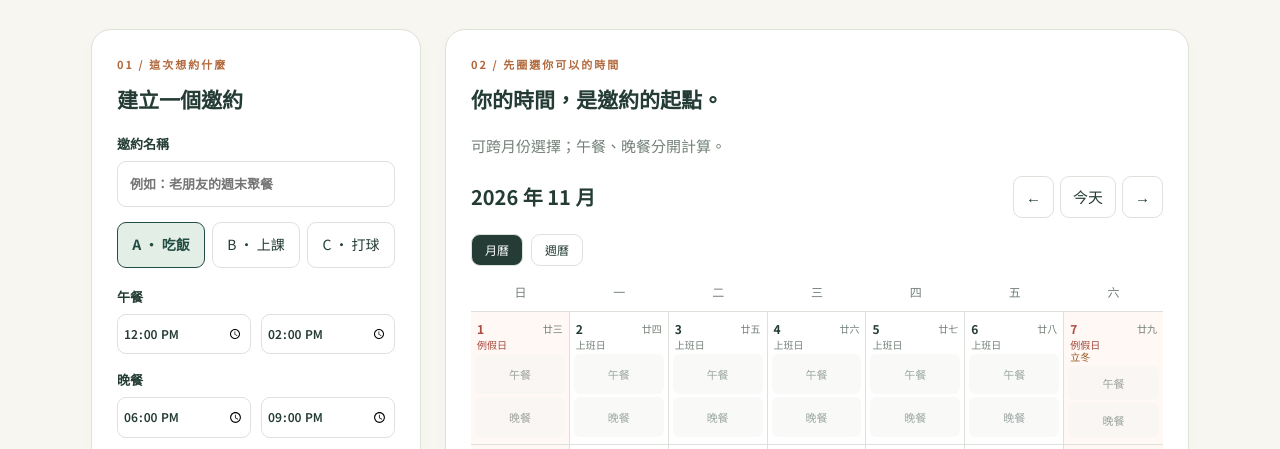
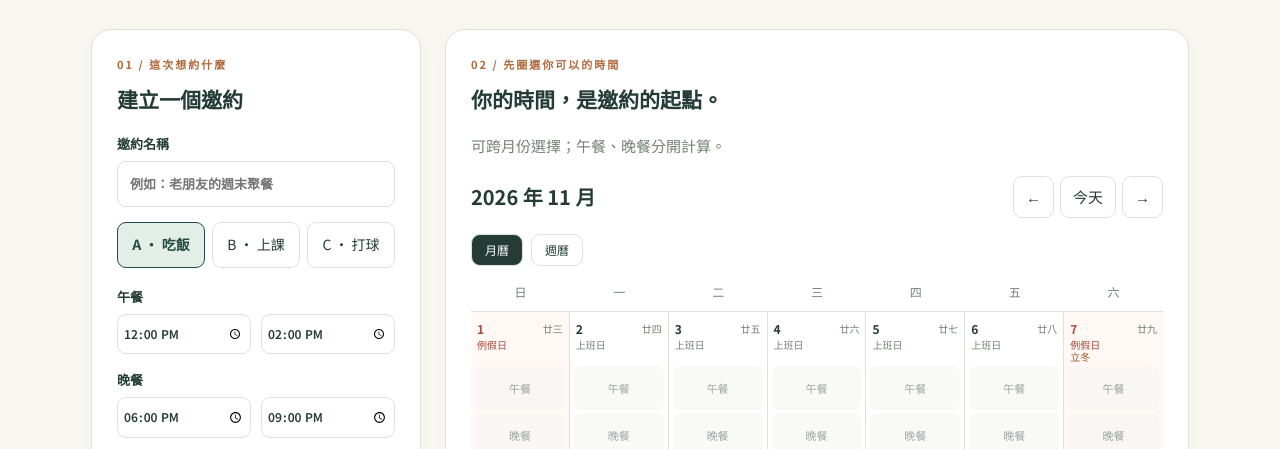
Before and after one commit to mcsewoody/friend-time, a website: page docs/index.html in a window 1280 px wide. Shown: the part 289-738 px from the top of the page. Drawn offline with Linux system fonts and the light colour scheme.

Commit message:
Keep month time buttons equal height on festival and ordinary dates

```diff
--- a/docs/index.html
+++ b/docs/index.html
@@ -6,7 +6,7 @@
     <meta name="referrer" content="no-referrer" />
     <meta name="theme-color" content="#234d42" />
     <title>有空一起 · 朋友約時間</title>
-    <link rel="stylesheet" href="style.css?v=4.3" />
+    <link rel="stylesheet" href="style.css?v=4.4" />
   </head>
   <body>
     <header>
--- a/docs/style.css
+++ b/docs/style.css
@@ -843,9 +843,9 @@ header nav {
   margin: 8px 0 14px;
 }
 
-/* Month view: size date headers to their content on desktop and mobile. */
+/* Month view: keep time buttons equal; extra date content grows only the header. */
 .calendar:not(.week) .day {
-  grid-template-rows: max-content minmax(34px, 1fr) minmax(34px, 1fr);
+  grid-template-rows: minmax(max-content, 1fr) 44px 44px;
   min-height: 0;
   row-gap: 3px;
 }
@@ -866,3 +866,17 @@ header nav {
 .calendar:not(.week) .day-term:empty {
   display: none;
 }
+
+.calendar:not(.week) .slot:not(.slot-day),
+.calendar:not(.week) .slot-space:not(.slot-day) {
+  height: 44px;
+  min-height: 44px;
+  max-height: 44px;
+}
+.calendar:not(.week) .slot:not(.slot-day) {
+  display: flex;
+  flex-direction: column;
+  align-items: center;
+  justify-content: center;
+  padding: 4px 1px;
+}
```
